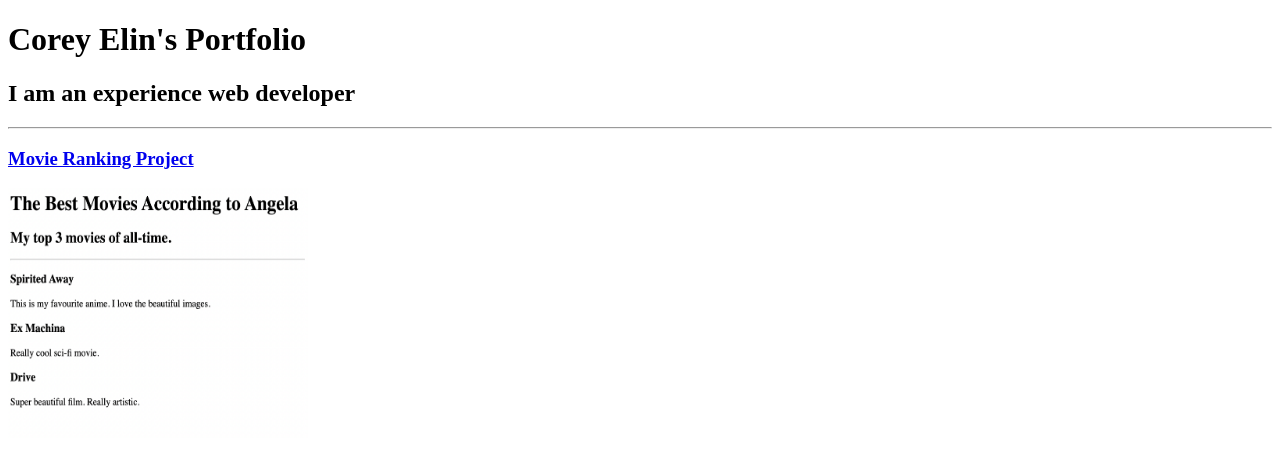
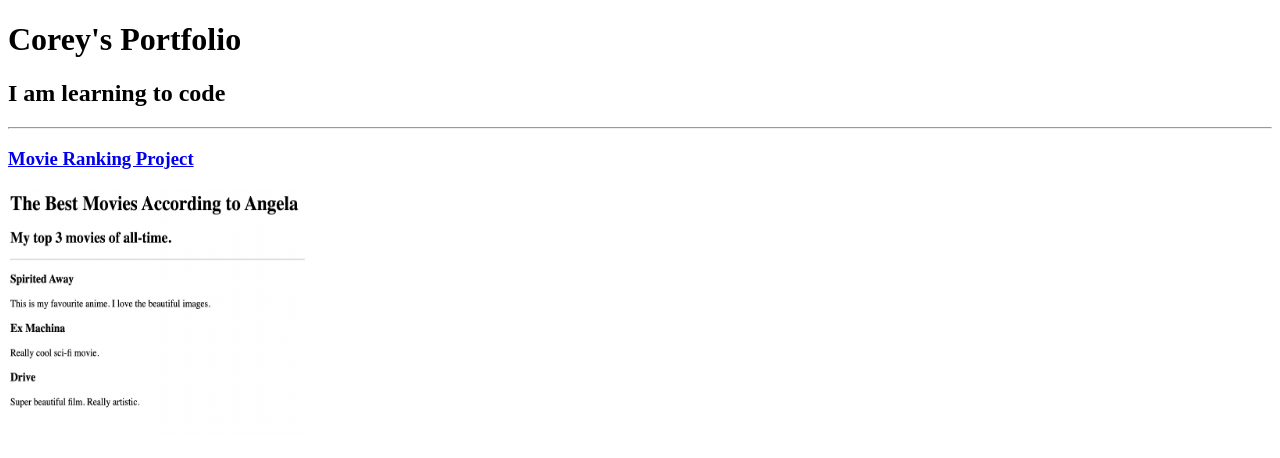
Before and after one commit to CoreyElin/html-portfolio, a plain HTML site: page index.html in a window 1280 px wide. Shown: the top 458 px of the page. Drawn offline with Linux system fonts and the light colour scheme.

Commit message:
Update index.html

```diff
--- a/index.html
+++ b/index.html
@@ -7,8 +7,8 @@
     <title>Coreys Creations</title>
  </head>
  <body>
-    <h1>Corey Elin's Portfolio </h1>
-    <h2>I am an experience web developer</h2>
+    <h1>Corey's Portfolio </h1>
+    <h2>I am learning to code</h2>
 <hr />
 <h3><a href="./public/movie-ranking.html">Movie Ranking Project</a></h3>
 <img src="./assets/images/movie-ranking.png" alt Movie Rankings width="300" height="250"/>
```
